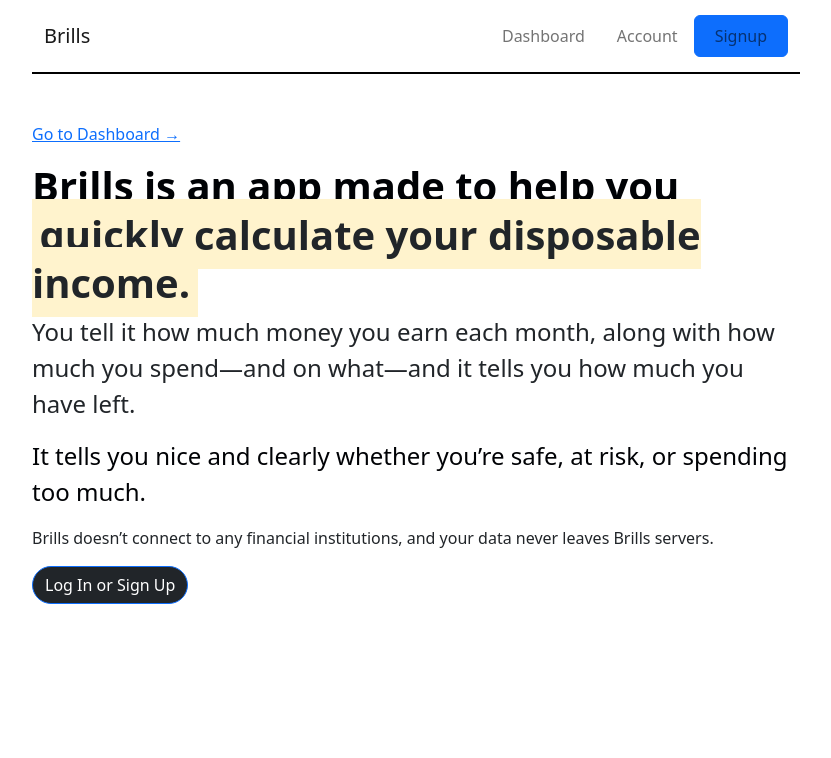
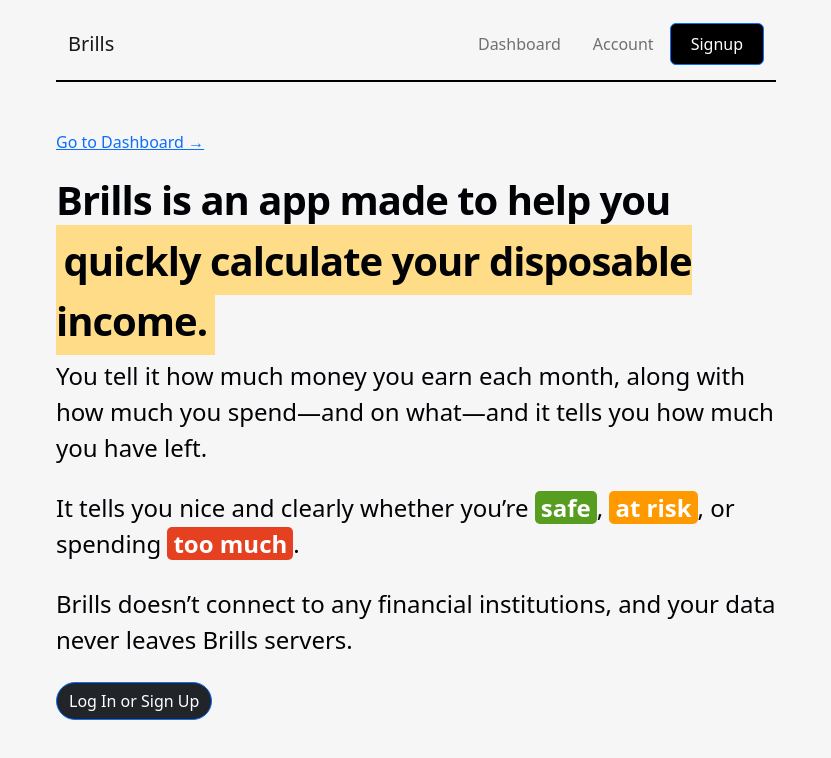
Before and after one commit to KevinMKW/brills, a React (Vite) app: page / in a window 1280 px wide. Shown: the top 758 px of the page, without its empty margins (224-1055 px from the left). Built offline with nearby package versions, Linux system fonts and the light colour scheme.

Commit message:
Update styles

```diff
--- a/src/components/Navbar/Navbar.jsx
+++ b/src/components/Navbar/Navbar.jsx
@@ -11,7 +11,7 @@ const NavBar = () => {
           <Nav className="nav-list ms-auto">
             <Nav.Link><Link className='nav-link' to="/dashboard">Dashboard</Link></Nav.Link>
             <Nav.Link><Link className='nav-link' to="/profile">Account</Link></Nav.Link>
-            <Button className='align-self-center py-0'><Link className='nav-link' to="/signup">Signup</Link></Button>
+            <Button className='align-self-center py-0 bg-black'><Link className='nav-link text-white' to="/signup">Signup</Link></Button>
           </Nav>
         </Container>
       </Navbar>
--- a/src/constant.js
+++ b/src/constant.js
@@ -1,7 +1,7 @@
 export const colors = {
-    success: 'green',
-    warning: 'yellow',
-    danger: 'red',
+    success: '#579d1f',
+    warning: '#f90',
+    danger: '#e54120',
     gray: '#000205',
     bg: '#bcbec2',
 }
--- a/src/index.css
+++ b/src/index.css
@@ -1,6 +1,118 @@
-body {
+* {
     box-sizing: border-box;
     font-family: system-ui, 'Segoe UI', Roboto, 'Open Sans', Helvetica, sans-serif;
-    width: 60%;
+}
+
+body {
+    background: #f6f6f6;
+}
+
+@media screen and (max-width: 900px) {
+    body {
+        width: 90%;
+    }
+}
+
+.wrap {
+    max-width: 46rem;
+    padding: 0.5rem;
     margin: 0 auto;
 }
+
+h1, h2, p {
+    line-height: 1.5;
+}
+
+h1 {
+    display: block;
+    font-size: 2em;
+    font-weight: bold;
+    letter-spacing: -.025em;
+}
+
+p {
+    font-size: 1.5em;
+    color: #000205;
+    margin-bottom: 1.5rem;
+}
+
+mark {
+    background: #fd8;
+    color: #000205;
+}
+
+.balanced {
+    color: #fff;
+    font-weight: 700;
+    padding: 0 0.25em;
+    border-radius: 5px;
+}
+
+.safe {
+    background: #579d1f;
+}
+
+.risk {
+    background: #f90;
+}
+
+.unsafe {
+    background: #e54120;
+}
+
+label > span {
+    font-size: .875rem;
+    font-weight: 700;
+    color: #000205;
+}
+
+.input-bg {
+    background: rgba(0,0,0,.05);
+    border-color: #bcbec2;
+}
+
+.i-focus:focus {
+    box-shadow: none;
+    background: rgba(4,89,219,.1);
+    border-color: #0459db;
+}
+
+form, details {
+    max-width: 26rem;
+}
+
+label > select.i-focus:focus {
+    background: rgba(0,0,0,.05);
+    border-color: #bcbec2;
+    box-shadow: #e54120 !important;
+}
+
+details > p {
+    font-size: 1rem;
+}
+
+.btn-delete {
+    background: #e54120;
+    color: #f6f6f6;
+    border: 0;
+}
+
+.btn-delete:hover,
+.btn-delete:active,
+.btn-delete:focus {
+    background: #e54120;
+    box-shadow: none;
+}
+
+.btn-cancel {
+    background: #000205;
+    color: #f6f6f6;
+    border: 0;
+}
+
+.btn-cancel:hover,
+.btn-cancel:active,
+.btn-cancel:focus {
+    background: #000205;
+    box-shadow: none;
+}
```
